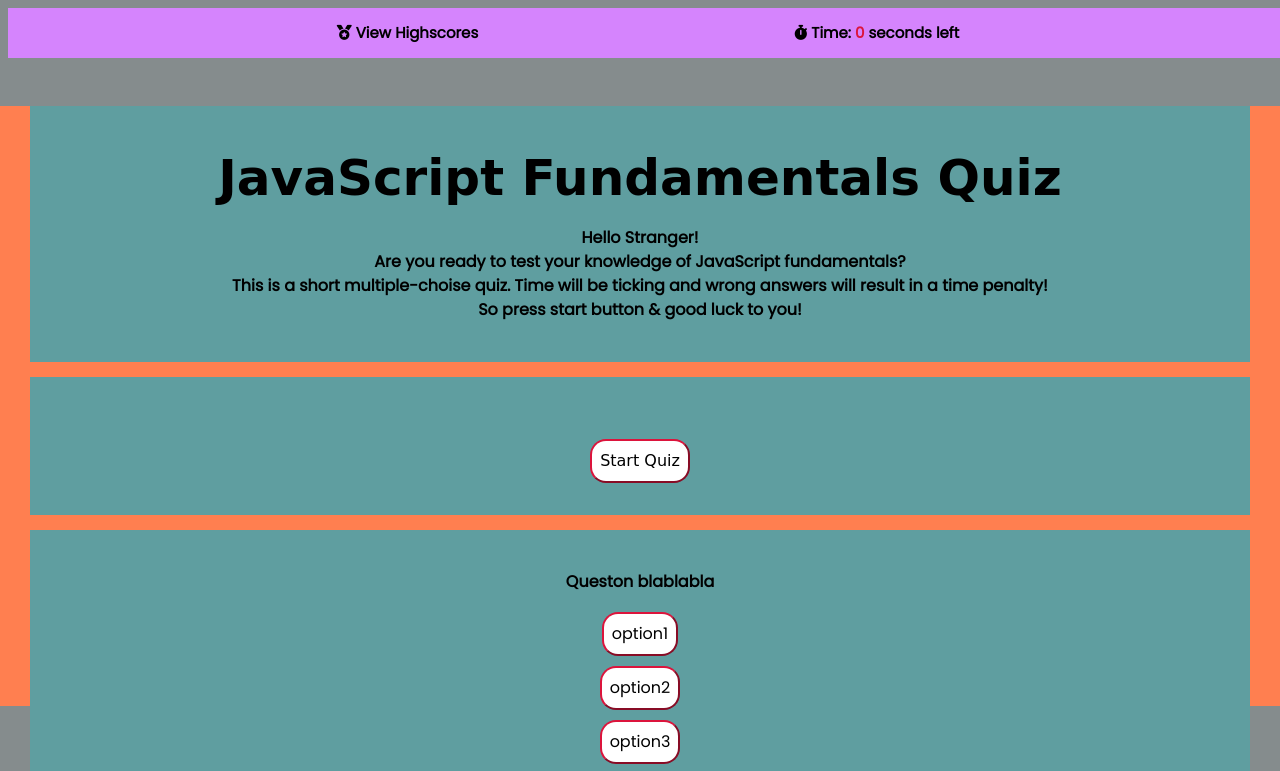
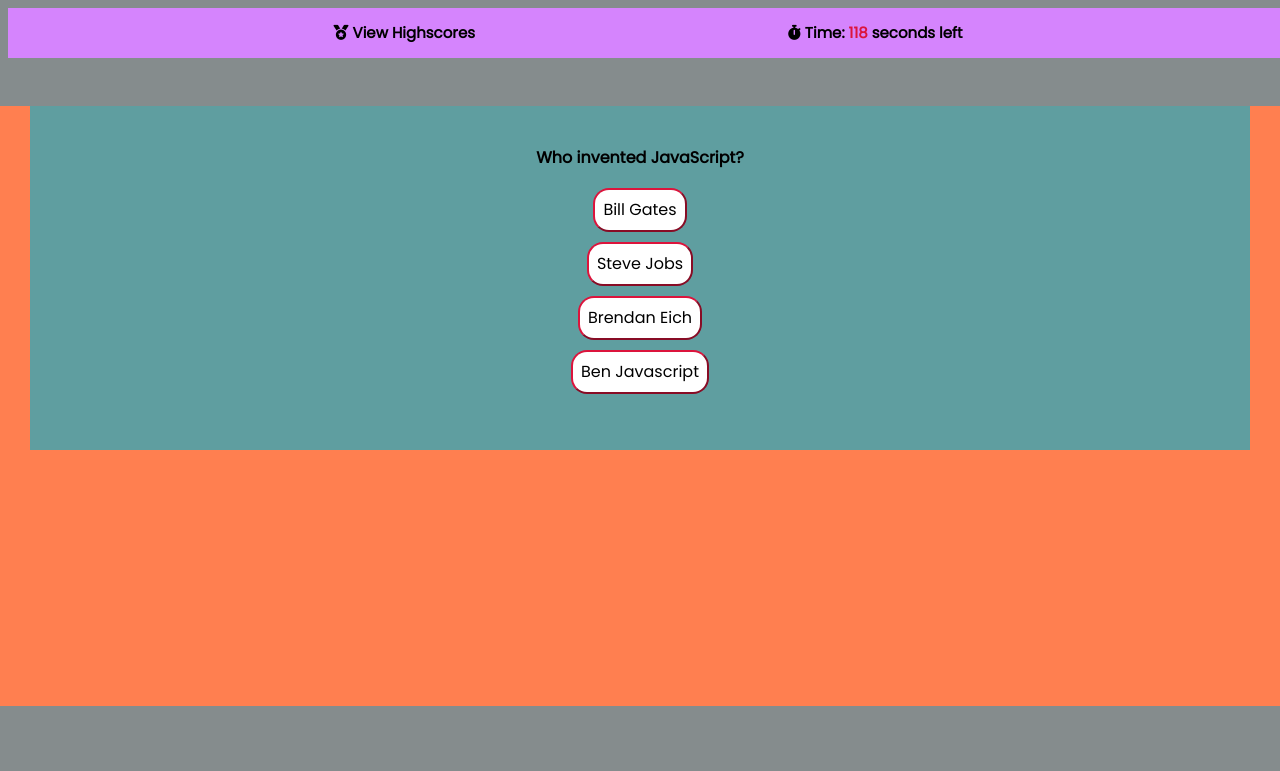
Before and after one commit to JoyofCodingLife/Week4-A-Code-Quiz, a plain HTML site: page index.html in a window 1280 px wide. Both pictures are taken after a click on the button "Start Quiz". Shown: the top 771 px of the page. Drawn offline with Linux system fonts and the light colour scheme; a web font is replaced by a local one.

Commit message:
Update 4 - JS questions and gamerOver functions done, CSS still in demo colours, HTML done

```diff
--- a/assets/js/script.js
+++ b/assets/js/script.js
@@ -1,13 +1,46 @@
 // Define variables
+    // NavBar
+     var timeLeft = document.getElementById("seconds-left");
+     var clock = document.getElementById("timer");
+
+    // Main
+     var mainContainer = document.querySelector("main-container");
+
+    // Start Screen
+     var startSection = document.getElementById("start-section");
+     var startBtn = document.getElementById("start-btn");
+
+    // Question Screen
+     var questionsSection = document.getElementById("questions-section");
+     var questionTitle = document.getElementById("question-title");
+     var choice1 = document.getElementById("choice1");
+     var choice2 = document.getElementById("choice2");
+     var choice3 = document.getElementById("choice3");
+     var choice4 = document.getElementById("choice4");
+     var showAnswer = document.getElementById("show-answer");
+
+    // Results Screen
+     var resultsSection = document.getElementById("results-section");
+     var finalScore = document.getElementById("final-score");
+     var initialsInput = document.getElementById("initials-input");
+     var submitBtn = document.getElementById("submit-btn");
+
+    //Highscores Screen
+     var highscoresSection = document.getElementById("highscores-section");
+     var listOfHighscores = document.getElementById("list-of-highscores");
+     var tryAgainBtn = document.getElementById("try-again-btn");
+     var clearAllBtn = document.getElementById("clear-all-btn");
+
+// Other Used Variable
 var timeInterval;
 var timeGiven = 120;
-var secondsLeft = document.querySelector("seconds-left")
-var mainContainer = document.querySelector(".main-container")
-var quizContent;
-var quizDone;
+var correctAnswer = 0;
+var questionNumber = 0;
+var questionIndex = 0;
+var scoreResult;
 
 // Define Questions
-var questions = [
+var allQuestions = [
     {
         question: "Who invented JavaScript?",
         choices: ["Bill Gates", "Steve Jobs", "Brendan Eich", "Ben Javascript"],
@@ -62,3 +95,95 @@ var questions = [
         answer: "To add interactivity to HTML pages"
     }
 ]
+
+// Functions based on Acceptance Criterias (listed to help create correct functions and work flow)
+
+//When Start Button is clicked
+startBtn.addEventListener("click", startNewQuiz);
+
+//Then a timer starts
+function startNewQuiz () {
+    timeGiven = 120;
+    timeLeft.textContent = timeGiven;
+    questionIndex = 0;
+    initialsInput = "";
+
+    startSection.style.display = "none";
+    questionsSection.style.display = "flex";
+
+    var startTimer = setInterval (function () {
+        timeGiven--;
+        timeLeft.textContent = timeGiven;
+        if (timeGiven <= 0) {
+            clearInterval(startTimer);
+            if (questionIndex < allQuestions.length -1) {
+                gameOver();
+            }
+        }
+    }, 1000);
+
+    showupQuiz();
+}
+
+//And Question Section shows up with multiple choice questions
+function showupQuiz () {
+    nextQuestion ();
+}
+
+function nextQuestion () {
+    questionTitle.textContent = allQuestions[questionIndex].question;
+    choice1.textContent = allQuestions[questionIndex].choices[0];
+    choice2.textContent = allQuestions[questionIndex].choices[1];
+    choice3.textContent = allQuestions[questionIndex].choices[2];
+    choice4.textContent = allQuestions[questionIndex].choices[3];
+}
+
+// Event Listeners for Choice Buttons
+choice1.addEventListener("click", choose0);
+choice2.addEventListener("click", choose1);
+choice3.addEventListener("click", choose2);
+choice4.addEventListener("click", choose3);
+
+// Functions for Choice Buttons
+function choose0 () {answerCheck(0);}
+function choose1 () {answerCheck(1);}
+function choose2 () {answerCheck(2);}
+function choose3 () {answerCheck(3);}
+
+
+
+//When question is answered, it shows if it was correct or wrong
+function answerCheck (answer) {
+    showAnswer.style.display = "block";
+    // if correct answer, then add 1 score to final score
+    if (allQuestions[questionIndex].answer === allQuestions[questionIndex].choices[answer]){
+        correctAnswer++;
+        showAnswer.textContent = "YES! Correct!"
+    }
+    // if wrong then deduct 10 second from time left
+    else {
+        timeGiven -=10;
+        timeLeft.textContent = timeGiven;
+        showAnswer.textContent = "OOPS...Wrong! The correct answer is: " + allQuestions[questionIndex].answer;
+    }
+    //then next question is asked
+    questionIndex++;
+    if (questionIndex < allQuestions.length){
+        nextQuestion();
+    }
+    //if no more questions is left, then run Game Over function
+    else {
+        gameOver();
+    }
+}
+// Game Over function
+function gameOver () {
+    questionsSection.style.display = "none";
+    resultsSection.style.display = "flex";
+    //show final score of correct answers
+    finalScore.textContent = correctAnswer;
+    //stop the timer
+    clock.textContent = "~ Game Over ~"
+}
+
+// Enter initials and store highscore
--- a/index.html
+++ b/index.html
@@ -19,23 +19,22 @@
   </head>
 
     <body>
-        <!-- Section with Highscores Link and Timer -->
+        <!-- NavBar with Highscores Link and Timer -->
         <nav class="navbar">
             <div class="highscores-container">
              <a id="view-highscores" href="#"><i class="fas fa-medal"></i> View Highscores</a>
             </div>
 
             <div class="timer-container">
-             <p class="timer"><i class="fas fa-stopwatch"></i> Time: <span id="seconds-left">0</span> seconds left</p>
+             <p id="timer"><i class="fas fa-stopwatch"></i> Time: <span id="seconds-left">0</span> seconds left</p>
             </div>
         </nav>
 
         <!-- Section with Quiz -->
         <main class="main-container">
 
-
             <!-- Start Screen -->
-            <div id="start-page">
+            <div id="start-section">
               <div class="center">
                  <h1>JavaScript Fundamentals Quiz</h1>
                  <h4>Hello Stranger!<br>
@@ -50,16 +49,18 @@
             </div>
 
             <!-- Questions Screen -->
-            <div id="questions-section" class="center" style="display: ;">
-                <h4 id="question">Queston blablabla</h4>
-                <p><button type="button" id="option1">option1</button></p>
-                <p><button type="button" id="option2">option2</button></p>
-                <p><button type="button" id="option3">option3</button></p>
-                <p><button type="button" id="option4">option4</button></p>
+            <div id="questions-section" class="center" style="display: none;">
+                <h4 id="question-title"></h4>
+                <p><button type="button" id="choice1"></button></p>
+                <p><button type="button" id="choice2"></button></p>
+                <p><button type="button" id="choice3"></button></p>
+                <p><button type="button" id="choice4"></button></p>
+                <br>
+                <p id="show-answer" style="display: none;"></p>
             </div>
 
             <!-- Results Screen -->
-            <div id="results-section" class="center" style="display: ;">
+            <div id="results-section" class="center" style="display: none;">
                 <h1> Results </h1>
                 <h4><i class="fas fa-code"></i> Your final score is <span id="final-score"></span> <i class="fas fa-code"></i></h4>
                 <form>
@@ -69,7 +70,7 @@
             </div>
 
             <!-- Highscores Screen -->
-            <div id="highscores-section" class="center" style="display: ;">
+            <div id="highscores-section" class="center" style="display: none;">
                 <h1>Highscores Stats</h1>
                 <div id="list-of-highscores"></div>
 
@@ -77,11 +78,7 @@
                  <button type="submit" id="try-again-btn">Try Again</button>
                  <button type="submit" id="clear-all-btn">Clear All</button>
                 </div>
-
             </div>
-
-
-
 
         </main>
 
```
Also changed, not shown: highscores.html (deleted), 2 other files.
